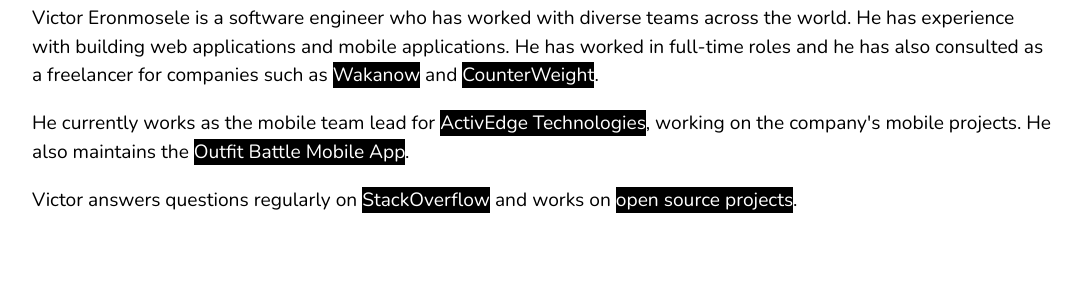
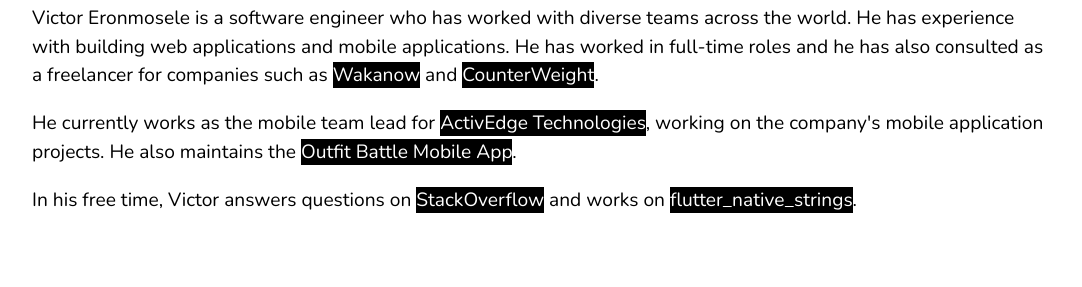
Before and after one commit to victoreronmosele/victoreronmosele.github.io, a plain HTML site: page v1/index.html in a window 1280 px wide. Shown: the part 201-488 px from the top of the page, without its empty margins (96-1178 px from the left). Drawn offline with nearby package versions, Linux system fonts and the light colour scheme.

Commit message:
feat(v1): update copy

```diff
--- a/v1/index.html
+++ b/v1/index.html
@@ -38,17 +38,17 @@
           href="https://activedgetechnologies.com/" target="_blank" rel="noopener">ActivEdge
           Technologies</a>, working
         on the
-        company's mobile projects. He also maintains the <a class="highlighted-text"
+        company's mobile application projects. He also maintains the <a class="highlighted-text"
           href="https://play.google.com/store/apps/details?id=app.outfitbattle&hl=en&gl=US" target="_blank"
           rel="noopener">Outfit Battle
           Mobile App</a>.
       </p>
 
-      <p>Victor answers questions regularly on <a class="highlighted-text"
+      <p>In his free time, Victor answers questions on <a class="highlighted-text"
           href="https://stackoverflow.com/users/11039164/victor-eronmosele" target="_blank"
-          rel="noopener">StackOverflow</a> and works
-        on <a class="highlighted-text" href="https://github.com/victoreronmosele" target="_blank" rel="noopener">open
-          source projects</a>.
+          rel="noopener">StackOverflow</a> and works on <a class="highlighted-text"
+          href="https://github.com/victoreronmosele/flutter-native-strings" target="_blank"
+          rel="noopener">flutter_native_strings</a>.
       </p>
 
 
```
